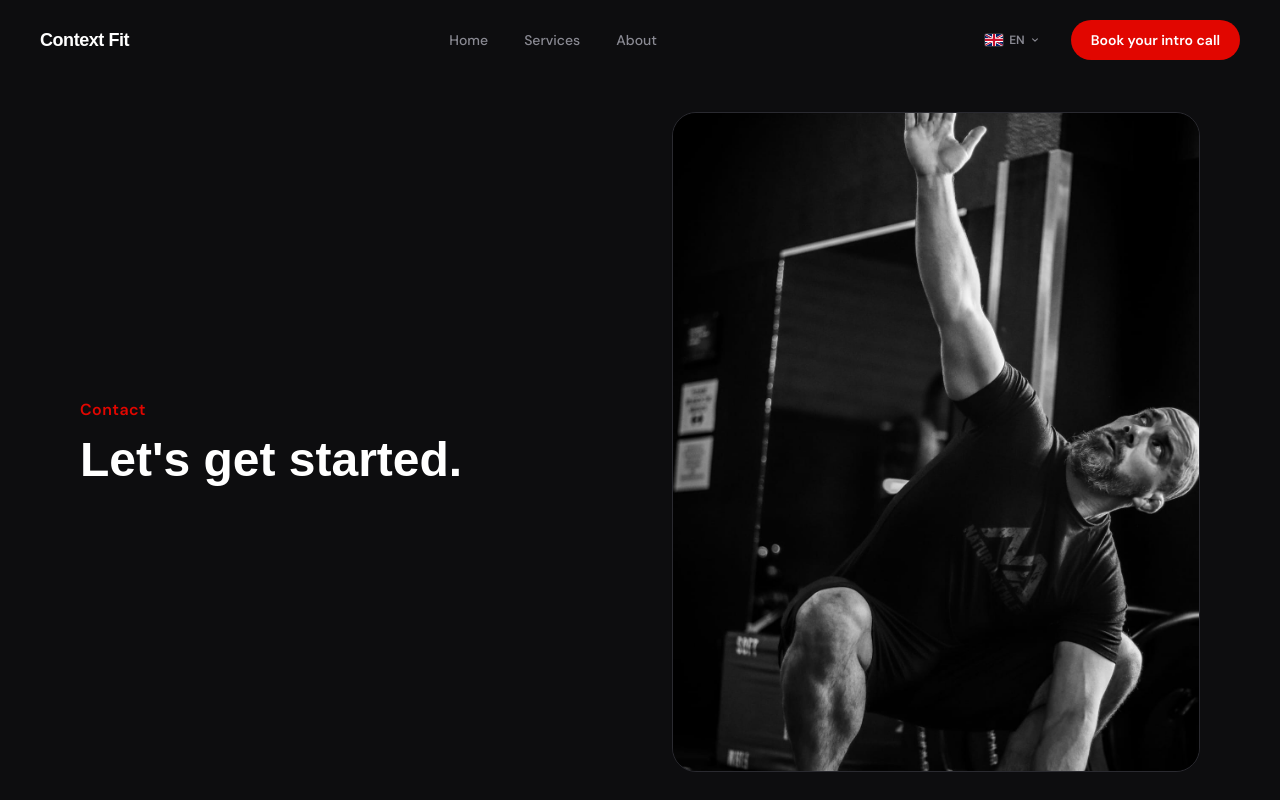
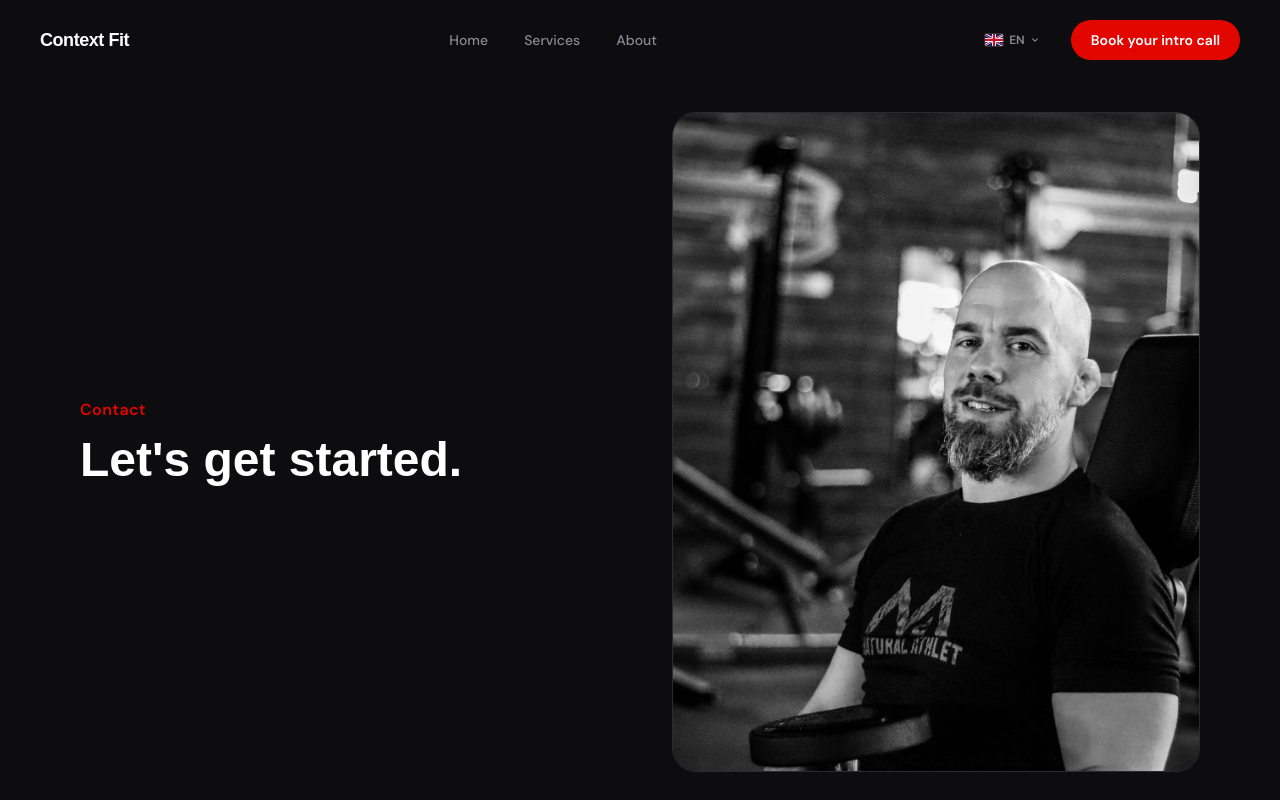
Before and after one commit to SorcG/context-fit, a Next.js app: page /en/kontakt in a window 1280 px wide. Shown: the top 800 px of the page. Built offline with nearby package versions, Linux system fonts and the light colour scheme; a web font is replaced by a local one.

Commit message:
Anpassungen Bild Kontakt

```diff
--- a/app/[locale]/kontakt/page.tsx
+++ b/app/[locale]/kontakt/page.tsx
@@ -29,8 +29,8 @@ export default async function KontaktPage({
       <PageHeader
         eyebrow={t("eyebrow")}
         title={t("title")}
-        image="/images/bram_handsup.jpeg"
-        alt={tAlt("bramHandsup")}
+        image="/images/smile_with_curl.jpeg"
+        alt={tAlt("smileWithCurl")}
       />
 
       <section className="py-12 lg:py-24">
```
